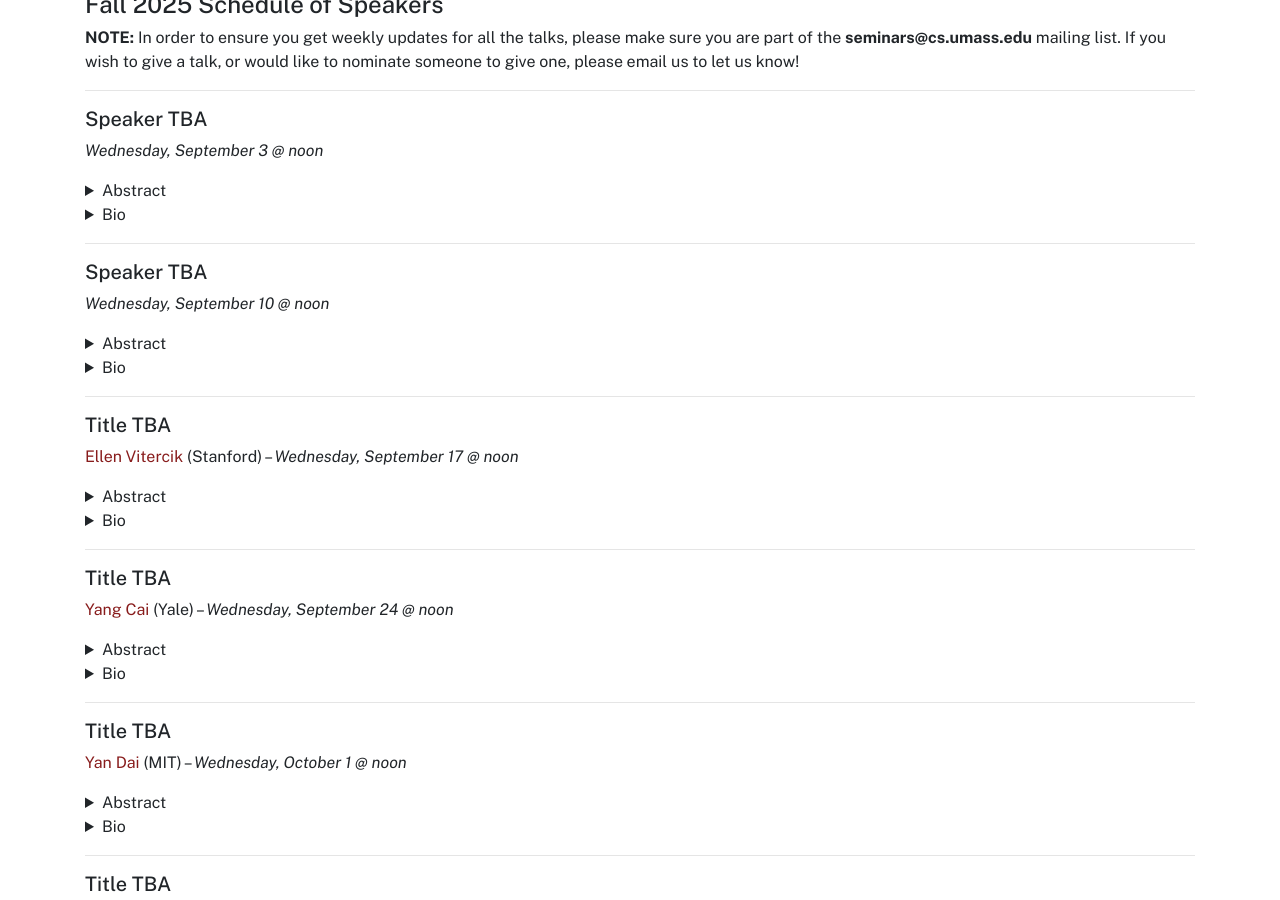
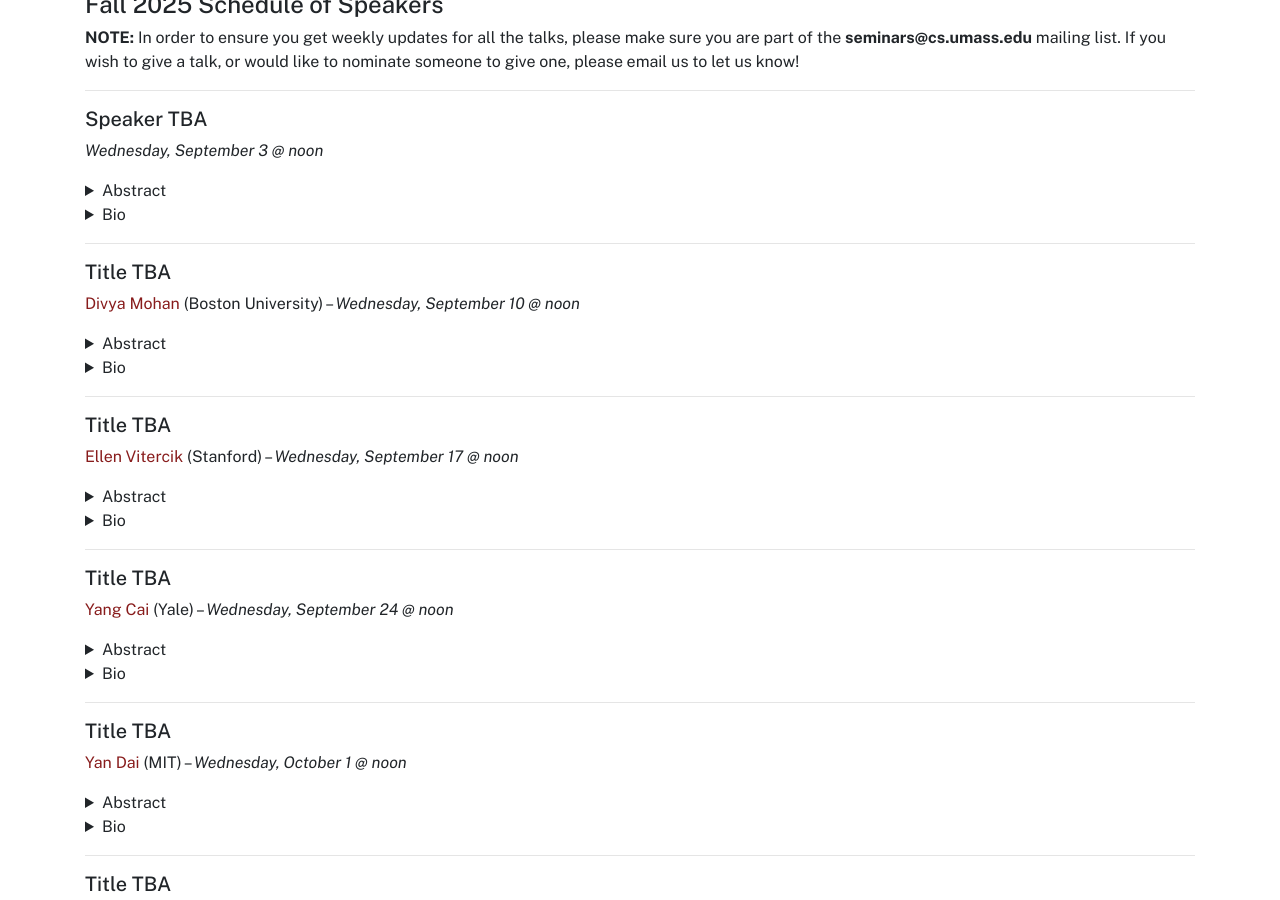
Before and after one commit to umass-theory/umass-theory.github.io, a Jekyll site: the page built from seminar.md, in a window 1280 px wide and 900 px high, scrolled down 614 px. Built offline with Jekyll 4.4.1, drawn with Linux system fonts in a browser that asks for light colours.

Commit message:
Update seminar.md

```diff
--- a/seminar.md
+++ b/seminar.md
@@ -33,8 +33,9 @@ TBA
 
 <hr>
 
-##### Speaker TBA
-*Wednesday, September 10 @ noon*
+##### Title TBA
+
+[Divya Mohan](https://www.divyarthimohan.com/) (Boston University) --  *Wednesday, September 10 @ noon*
 <details markdown="1">
 <summary>Abstract</summary>
 
```
